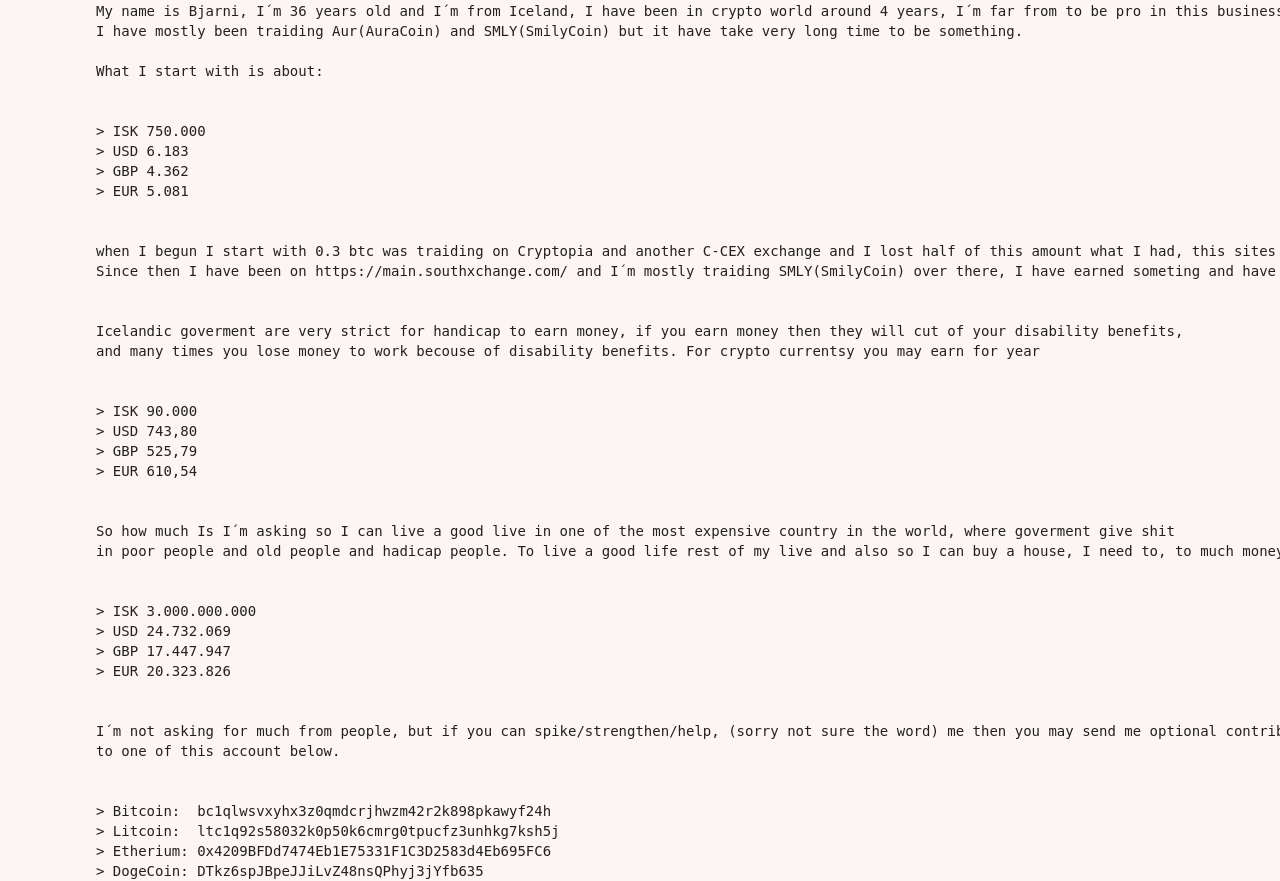
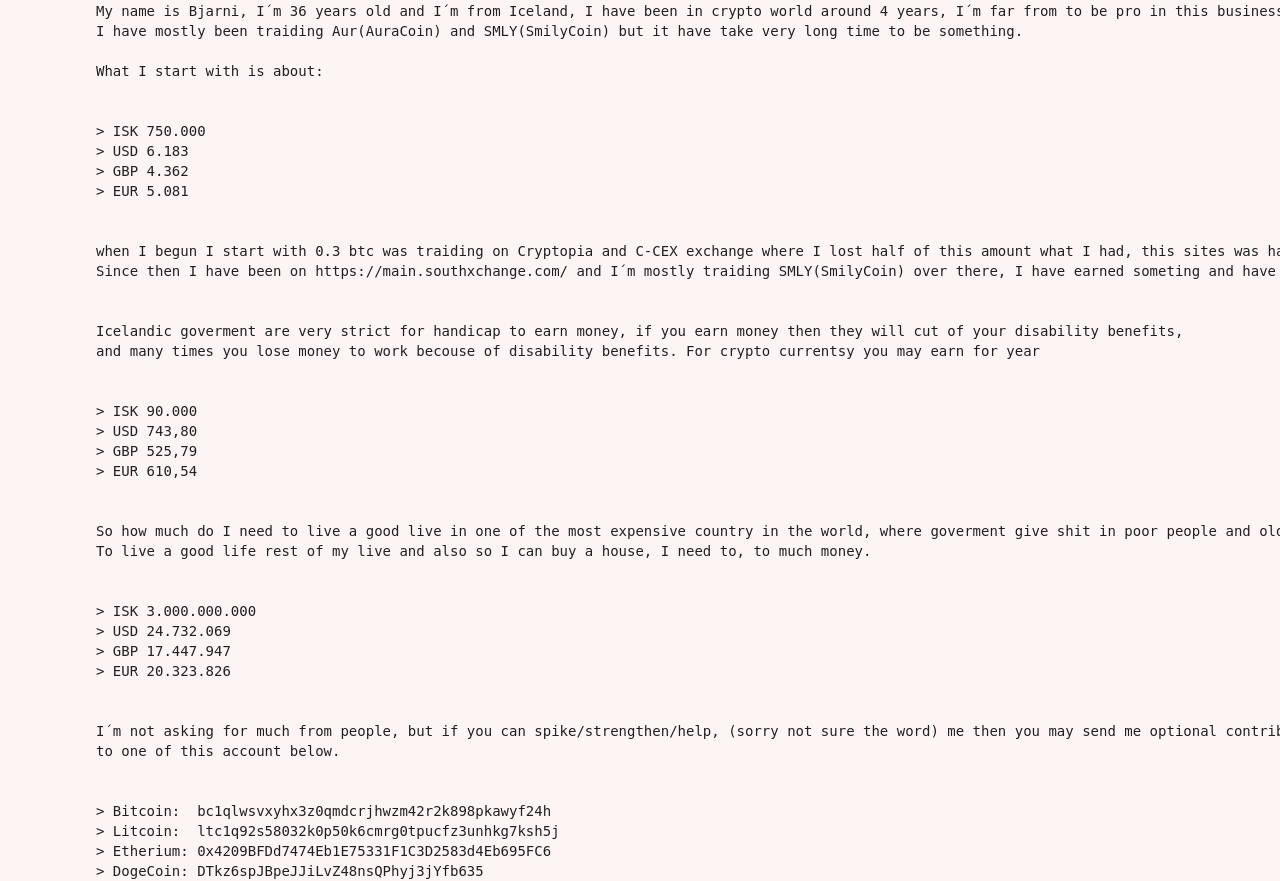
Before and after one commit to bjarnie3/Need-help, a Node server app: page / in a window 1280 px wide; the page is wider, and only the part inside the window is pictured. Shown: the part 399-1280 px from the top of that part. Run offline with Node 20, Linux system fonts and the light colour scheme.

Commit message:
Update index.jade
fix text again

```diff
--- a/views/index.jade
+++ b/views/index.jade
@@ -25,8 +25,8 @@
             | &gt; EUR 5.081
             <br/>
 
-            | when I begun I start with 0.3 btc was traiding on Cryptopia and another C-CEX exchange and I lost half of this amount what I had, this sites was hacked or some inside fraud/hacked.
-            | Since then I have been on https://main.southxchange.com/ and I´m mostly traiding SMLY(SmilyCoin) over there, I have earned someting and have now about in btc 0.28 almost got what I start with ;).
+            | when I begun I start with 0.3 btc was traiding on Cryptopia and C-CEX exchange where I lost half of this amount what I had, this sites was hacked or some inside fraud/hacked.
+            | Since then I have been on https://main.southxchange.com/ and I´m mostly traiding SMLY(SmilyCoin) over there, I have earned someting and have now about in btc 0.28 almost got what I start with ;)
             <br/>
 
             | Icelandic goverment are very strict for handicap to earn money, if you earn money then they will cut of your disability benefits,
@@ -39,8 +39,8 @@
             | &gt; EUR 610,54
             <br/>
 
-            | So how much Is I´m asking so I can live a good live in one of the most expensive country in the world, where goverment give shit
-            | in poor people and old people and hadicap people. To live a good life rest of my live and also so I can buy a house, I need to, to much money.
+            | So how much do I need to live a good live in one of the most expensive country in the world, where goverment give shit in poor people and old people and hadicap people.
+            | To live a good life rest of my live and also so I can buy a house, I need to, to much money.
             <br/>
 
             | &gt; ISK 3.000.000.000
```
